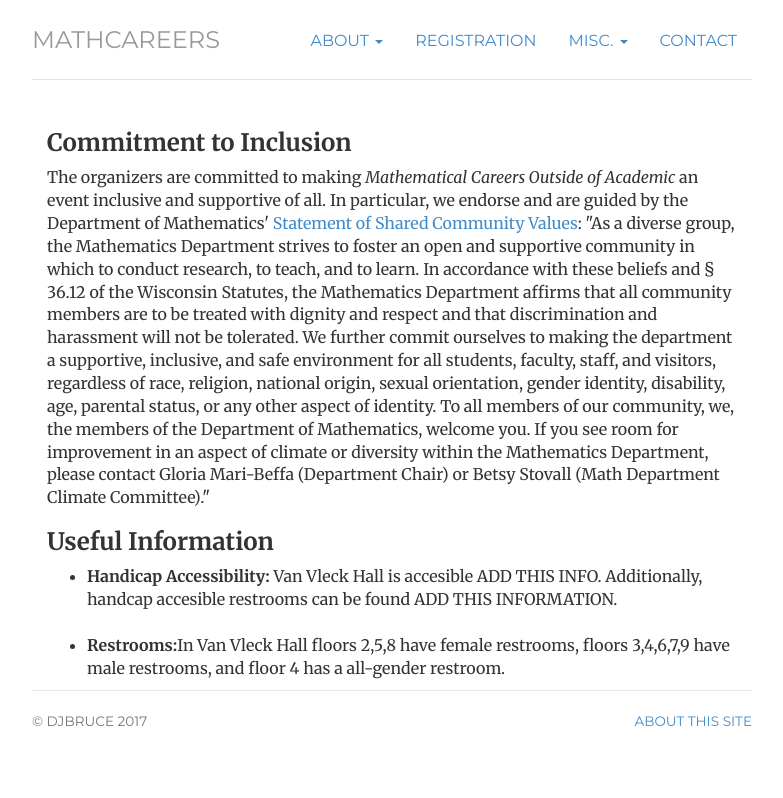
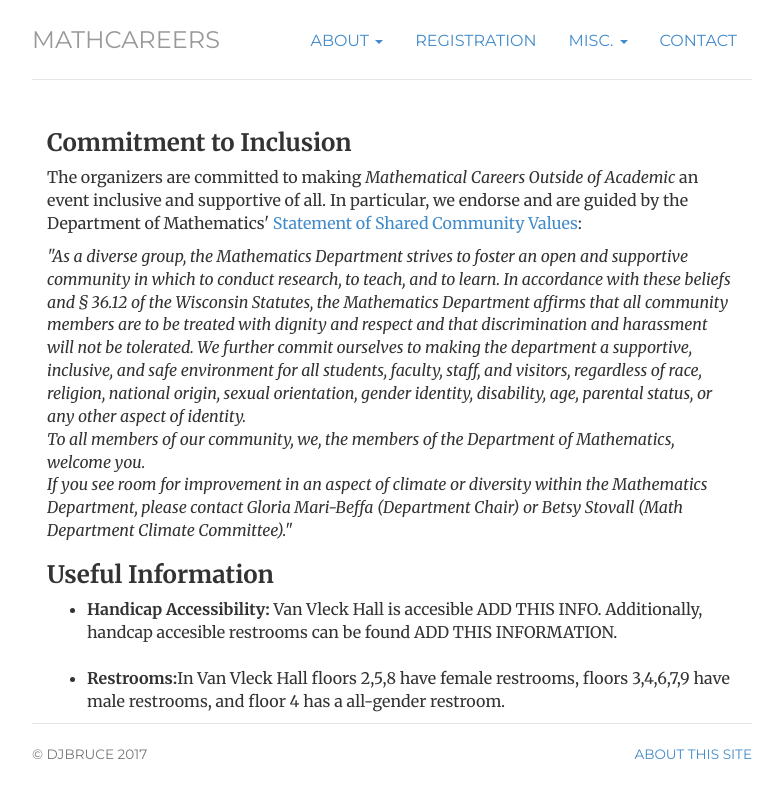
Before and after one commit to julietteBruce/MathCareers, a Jekyll site: the page built from inclusiveness/index.html, in a window 1280 px wide. Shown: the top 798 px of the page, without its empty margins (248-1031 px from the left). Built offline with Jekyll 4.4.1, drawn with Linux system fonts in a browser that asks for light colours.

Commit message:
Line Breaks on Inclusive Page

```diff
--- a/inclusiveness/index.html
+++ b/inclusiveness/index.html
@@ -9,12 +9,16 @@ description: MathCareers Inclusiveness.
 
 <p>The organizers are committed to making <i>Mathematical Careers Outside of Academic</i> an event inclusive and supportive of all. In particular, we endorse and are guided by the Department of Mathematics' <a href="https://www.math.wisc.edu/climate"
 >Statement of Shared Community Values</a>:
+</p>
 
+<p>
+<i>
 "As a diverse group, the Mathematics Department strives to foster an open and supportive community in which to conduct research, to teach, and to learn. In accordance with these beliefs and § 36.12 of the Wisconsin Statutes, the Mathematics Department affirms that all community members are to be treated with dignity and respect and that discrimination and harassment will not be tolerated. We further commit ourselves to making the department a supportive, inclusive, and safe environment for all students, faculty, staff, and visitors, regardless of race, religion, national origin, sexual orientation, gender identity, disability, age, parental status, or any other aspect of identity.
-
+<br>
 To all members of our community, we, the members of the Department of Mathematics, welcome you.
-
+ <br>
 If you see room for improvement in an aspect of climate or diversity within the Mathematics Department, please contact Gloria Mari-Beffa (Department Chair) or Betsy Stovall (Math Department Climate Committee)."
+</i>
 </p>
 
 <h3>Useful Information</h3>
```
